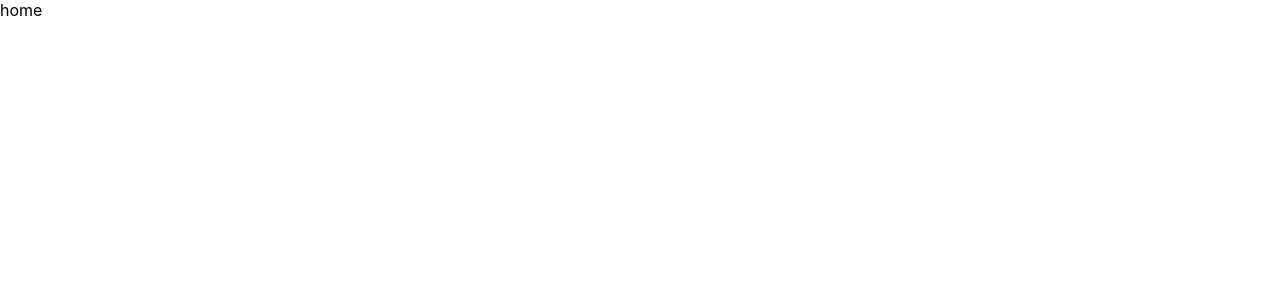
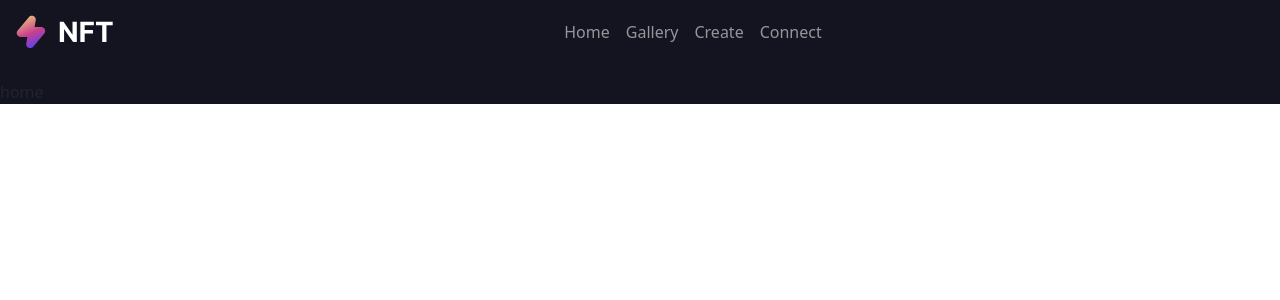
Before and after one commit to Pashant-jain/Webllisto-NFT, a React (Create React App) app: page / in a window 1280 px wide. Shown: the top 300 px of the page. Built offline with nearby package versions, Linux system fonts and the light colour scheme.

Commit message:
work on header ui design

```diff
--- a/package.json
+++ b/package.json
@@ -6,7 +6,9 @@
     "@testing-library/jest-dom": "^5.16.5",
     "@testing-library/react": "^13.4.0",
     "@testing-library/user-event": "^13.5.0",
+    "bootstrap": "^5.2.2",
     "react": "^18.2.0",
+    "react-bootstrap": "^2.5.0",
     "react-dom": "^18.2.0",
     "react-router-dom": "^6.4.2",
     "react-scripts": "5.0.1",
--- a/src/App.css
+++ b/src/App.css
@@ -1,38 +1,4 @@
-.App {
-  text-align: center;
+
+#root{
+  background-color:#141420;
 }
-
-.App-logo {
-  height: 40vmin;
-  pointer-events: none;
-}
-
-@media (prefers-reduced-motion: no-preference) {
-  .App-logo {
-    animation: App-logo-spin infinite 20s linear;
-  }
-}
-
-.App-header {
-  background-color: #282c34;
-  min-height: 100vh;
-  display: flex;
-  flex-direction: column;
-  align-items: center;
-  justify-content: center;
-  font-size: calc(10px + 2vmin);
-  color: white;
-}
-
-.App-link {
-  color: #61dafb;
-}
-
-@keyframes App-logo-spin {
-  from {
-    transform: rotate(0deg);
-  }
-  to {
-    transform: rotate(360deg);
-  }
-}
--- a/src/App.js
+++ b/src/App.js
@@ -6,19 +6,22 @@ import {
   Routes,
   Route,
 } from "react-router-dom";
+import 'bootstrap/dist/css/bootstrap.min.css';
 import { Home } from "./pages/home/home";
 import {Connect} from "./pages/connect/connect";
 import { Gallery } from "./pages/gallery/gallery";
 import {Create} from "./pages/create/create";
+import { Header } from "./components/header/header";
 
 function App() {
   return (
     <>
+    <Header/>
       <Routes>
-        <Route path="/" element={<Home/> } />
-        <Route path="/gallery" element={<Gallery/> } />
-        <Route path="/create" element={<Create/>} />
-        <Route path="connect" element={<Connect/>} />
+        <Route exact  path="/" element={<Home/> } />
+        <Route exact  path="/gallery" element={<Gallery/>} />
+        <Route exact  path="/create" element={<Create/>} />
+        <Route exact  path="connect" element={<Connect/>} />
       </Routes>
     </>
   );
--- /dev/null
+++ b/src/components/header/header.js
@@ -0,0 +1,48 @@
+import React from "react";
+import Button from "react-bootstrap/Button";
+import Container from "react-bootstrap/Container";
+import Form from "react-bootstrap/Form";
+import Nav from "react-bootstrap/Nav";
+import Navbar from "react-bootstrap/Navbar";
+import NavDropdown from "react-bootstrap/NavDropdown";
+import Offcanvas from "react-bootstrap/Offcanvas";
+import logo from "../../assets/images/logo.svg";
+import { useNavigate } from 'react-router-dom';
+export const Header = () => {
+    const navigate = useNavigate()
+  return (
+    <div className="header_wrp">
+      <Navbar expand="lg" variant="dark" className="mb-3">
+        <Container fluid>
+          <Navbar.Brand href="#">
+            <img src={logo} />
+          </Navbar.Brand>
+          <Navbar.Toggle aria-controls={`offcanvasNavbar-expand-lg`} />
+          <Navbar.Offcanvas
+            id={`offcanvasNavbar-expand-lg`}
+            aria-labelledby={`offcanvasNavbarLabel-expand-lg`}
+            placement="end"
+          >
+            <Offcanvas.Header closeButton>
+              <Offcanvas.Title id={`offcanvasNavbarLabel-expand-lg`}>
+                Offcanvas
+              </Offcanvas.Title>
+            </Offcanvas.Header>
+            <Offcanvas.Body>
+              <Nav className="justify-content-center flex-grow-1 pe-3">
+                <Nav.Link onClick={() => navigate("/")}>Home</Nav.Link>
+                <Nav.Link onClick={() => navigate("/gallery")}>
+                  Gallery
+                </Nav.Link>
+                <Nav.Link onClick={() => navigate("/create")}>Create</Nav.Link>
+                <Nav.Link onClick={() => navigate("/connect")}>
+                  Connect
+                </Nav.Link>
+              </Nav>
+            </Offcanvas.Body>
+          </Navbar.Offcanvas>
+        </Container>
+      </Navbar>
+    </div>
+  );
+};
```
Also changed, not shown: src/assets/images/logo.svg (added), src/components/header/header.scss (added), 1 other file (tests, documents, lock files or other folders).
